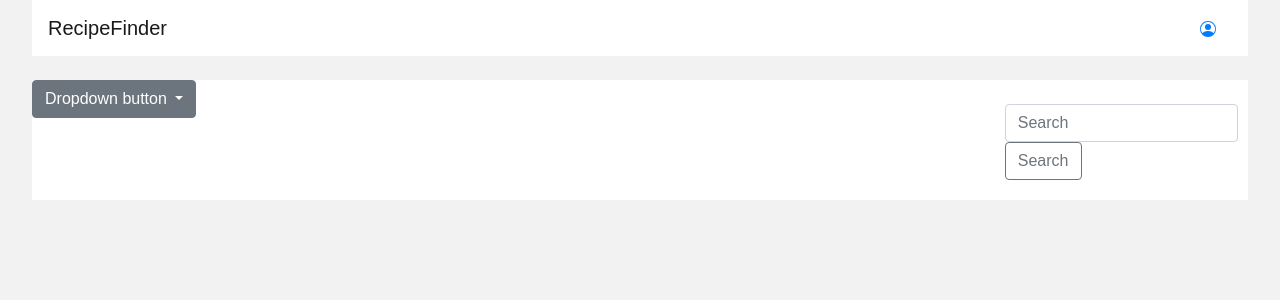
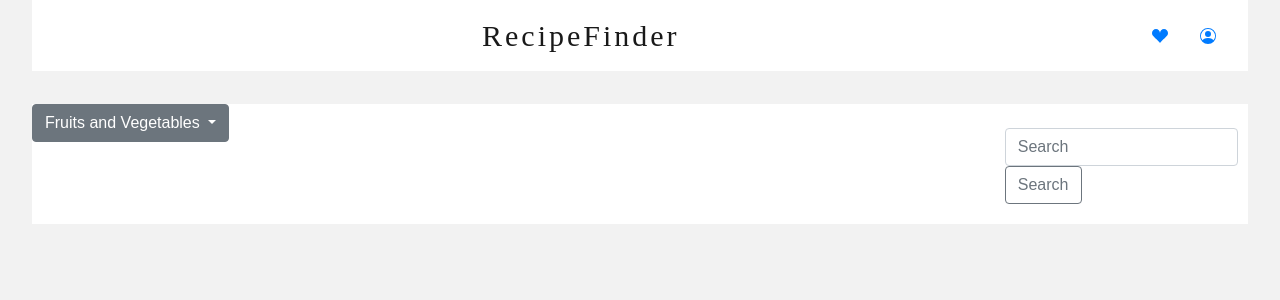
Before and after one commit to astranero/tsoha-RecipeFinder, a Flask app: page /homepage in a window 1280 px wide. Shown: the top 300 px of the page. Run offline with Flask 2, Linux system fonts and the light colour scheme; some libraries are stand-ins or nearby versions.

Commit message:
user can now see profile details and logout. Also, dropdown buttons work on homepage and favourite sit has been added

```diff
--- a/src/routes.py
+++ b/src/routes.py
@@ -31,6 +31,23 @@ def signup():
 def homepage():
     return render_template("homepage.html")
 
-@app.route("/profile", methods=["GET","POST"])
-def profile():
-    return render_template("profile.html")
+@app.route("/profile/<int:id>", methods=["GET","POST"])
+def profile(id):
+    username = user_service.get_current_username(id)
+    email = user_service.get_current_email(id)
+    phone_number = user_service.get_current_phone_number(id)
+    print(username, email, phone_number)
+    if request.method == "GET":
+        return render_template("profile.html", username=username, email=email, phone_number=phone_number, id=id)
+
+
+
+@app.route("/favourites", methods=["GET","POST"])
+def favourites():
+    return render_template("favourites.html")
+
+
+@app.route("/logout", methods=["GET","POST"])
+def logout():
+    user_service.logout()
+    return redirect("/")
--- a/src/static/css/layout.css
+++ b/src/static/css/layout.css
@@ -40,7 +40,7 @@ body {
     align-items: center;
     position: absolute;
     background-position: center;
-    top: 10%;
+    top: 13%;
     left: 2.5%;
     background-color: #fff;
 }
@@ -48,3 +48,13 @@ body {
 .food-categories {
 
 }
+
+.page-title {
+    font-family: Poppins-Regular;
+    font-size: 30px;
+    color: rgb(69, 68, 68);
+    letter-spacing: 3px;
+    text-align: center;
+    width: 90%;
+    display: block;
+}
--- a/src/templates/homepage.html
+++ b/src/templates/homepage.html
@@ -2,6 +2,7 @@
 
 {% block content %}
 <body>
+    <script src="https://cdn.jsdelivr.net/npm/bootstrap@5.2.0-beta1/dist/js/bootstrap.min.js" integrity="sha384-kjU+l4N0Yf4ZOJErLsIcvOU2qSb74wXpOhqTvwVx3OElZRweTnQ6d31fXEoRD1Jy" crossorigin="anonymous"></script>
     <div class="limiter">
         <div class="background">
             <div class="filter-background">
@@ -11,19 +12,20 @@
                         <button class="btn btn-outline-secondary my-2 my-sm-0" type="submit">Search</button>
                     </form>
                 </div>
+
                 <div class="dropdown">
-                    <button class="btn btn-secondary dropdown-toggle" type="button" id="dropdownMenuButton" data-toggle="dropdown" aria-haspopup="true" aria-expanded="false">
-                      Dropdown button
+                    <button class="btn btn-secondary dropdown-toggle" type="button" data-bs-toggle="dropdown">
+                      Fruits and Vegetables
                     </button>
-                    <div class="dropdown-menu" aria-labelledby="dropdownMenuButton">
-                      <a class="dropdown-item" href="#">Action</a>
-                      <a class="dropdown-item" href="#">Another action</a>
-                      <a class="dropdown-item" href="#">Something else here</a>
+                    <div class="dropdown-menu">
+                        <div class="dropdown-item"><div class="checkbox"><input type="checkbox"> Banana</div></div>
                     </div>
                   </div>
                 </div>
+              </div>
             </div>
         </div>
     </div>
+    <script src="https://cdn.jsdelivr.net/npm/bootstrap@5.0.1/dist/js/bootstrap.bundle.min.js" integrity="sha384-gtEjrD/SeCtmISkJkNUaaKMoLD0//ElJ19smozuHV6z3Iehds+3Ulb9Bn9Plx0x4" crossorigin="anonymous"></script>
 </body>
 {% endblock %}
--- a/src/templates/layout.html
+++ b/src/templates/layout.html
@@ -5,21 +5,29 @@
     <title>RecipeFinder</title>
     <a href="/"></a>
     <a href="/homepage"></a>
-    <a href="/profile"></a>
+    <a href="/profile/{{session.id}}"></a>
+    <a href="/favourites"></a>
     <link href="../static/css/layout.css" rel="stylesheet">
+    <script src="https://cdn.jsdelivr.net/npm/@popperjs/core@2.11.5/dist/umd/popper.min.js" integrity="sha384-Xe+8cL9oJa6tN/veChSP7q+mnSPaj5Bcu9mPX5F5xIGE0DVittaqT5lorf0EI7Vk" crossorigin="anonymous"></script>
+    <script src="https://cdn.jsdelivr.net/npm/bootstrap@5.2.0-beta1/dist/js/bootstrap.min.js" integrity="sha384-kjU+l4N0Yf4ZOJErLsIcvOU2qSb74wXpOhqTvwVx3OElZRweTnQ6d31fXEoRD1Jy" crossorigin="anonymous"></script>
 </head>
 {% block content %}{% endblock %}
     <body>
         <div class="limiter">
             <nav class="navbar sticky-top navbar-light navbar-color">
-                <a class="navbar-brand" href="#">RecipeFinder</a>
+                <a class="navbar-brand page-title" href="/homepage">RecipeFinder</a>
                 <ul class="nav">
-                    <li class="nav-item">
-                    <a class="nav-link active" href="/profile"><svg xmlns="http://www.w3.org/2000/svg" width="16" height="16" fill="currentColor" class="bi bi-person-circle" viewBox="0 0 16 16">
+                    <a class="nav-link active" href="/favourites">
+                        <svg xmlns="http://www.w3.org/2000/svg" width="16" height="16" fill="currentColor" class="bi bi-suit-heart-fill" viewBox="0 0 16 16">
+                        <path d="M4 1c2.21 0 4 1.755 4 3.92C8 2.755 9.79 1 12 1s4 1.755 4 3.92c0 3.263-3.234 4.414-7.608 9.608a.513.513 0 0 1-.784 0C3.234 9.334 0 8.183 0 4.92 0 2.755 1.79 1 4 1z"/>
+                        </svg>
+                    </a>
+                    <a class="nav-link active" href="/profile/{{session.id}}">
+                        <svg xmlns="http://www.w3.org/2000/svg" width="16" height="16" fill="currentColor" class="bi bi-person-circle" viewBox="0 0 16 16">
                         <path d="M11 6a3 3 0 1 1-6 0 3 3 0 0 1 6 0z"/>
                         <path fill-rule="evenodd" d="M0 8a8 8 0 1 1 16 0A8 8 0 0 1 0 8zm8-7a7 7 0 0 0-5.468 11.37C3.242 11.226 4.805 10 8 10s4.757 1.225 5.468 2.37A7 7 0 0 0 8 1z"/>
-                    </svg></a>
-                    </li>
+                        </svg>
+                    </a>
                 </ul>
             </nav>
     </body>
```
Also changed, not shown: src/repositories/user_repository.py (+11 -0 lines), src/services/user_service.py (+9 -0 lines), src/templates/favourites.html (added, +7 -0 lines), src/templates/profile.html (+10 -1 lines), src/static/images/gymshark.jpeg (deleted).
